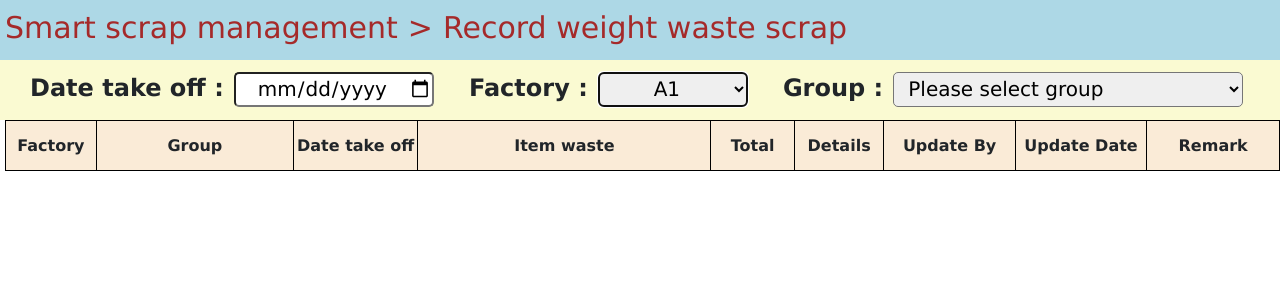
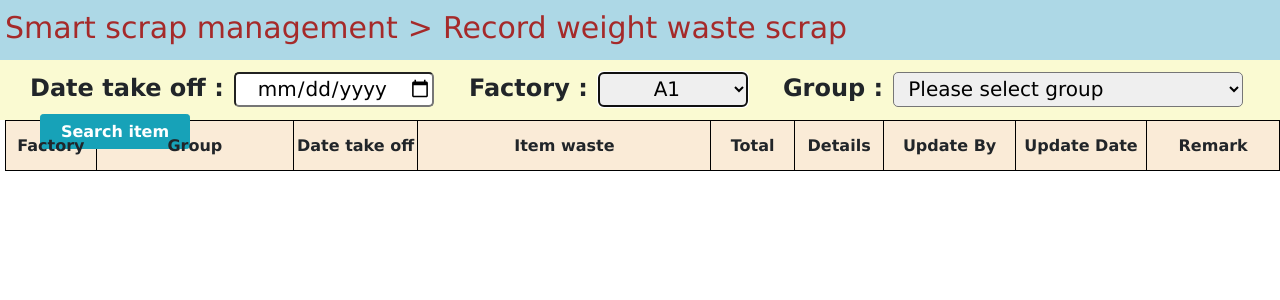
Before and after one commit to anuphapkarezo/project_smartfactory, a Django app: page /go_html_record_weight_waste_scrap in a window 1280 px wide. Shown: the top 300 px of the page. Run offline with Django 4.2, Linux system fonts and the light colour scheme; tables that the repository leaves empty hold one stand-in row (values such as "Sample post"); lists and menus that the app fills with data are empty; some libraries are stand-ins or nearby versions.

Commit message:
search waste daily transaction for edit

```diff
--- a/myapp1/urls.py
+++ b/myapp1/urls.py
@@ -54,4 +54,5 @@ urlpatterns = [
     path('proj7_page3_record_weight_waste_scrap',views.proj7_page3_record_weight_waste_scrap),
     path('proj7_page3_record_weight_waste_scrap_search_item',views.proj7_page3_record_weight_waste_scrap_search_item),
     path('proj7_page3_save_waste_daily_transaction',views.proj7_page3_save_waste_daily_transaction),
+    path('proj7_page3_search_waste_daily_transaction',views.proj7_page3_search_waste_daily_transaction),
 ]
--- a/myapp1/views.py
+++ b/myapp1/views.py
@@ -1,7 +1,7 @@
 from django.shortcuts import render
 from django.views.decorators.csrf import csrf_exempt
 from django.http import HttpResponse
-from .models import Waste_item_master_list , Waste_group_master_list , Waste_item_price_list , Waste_item_map_factory
+from .models import Waste_item_master_list , Waste_group_master_list , Waste_item_price_list , Waste_item_map_factory , Waste_daily_transaction
 from .models import Company_master_list , Company_contact_name_list
 
 import pandas as pd
@@ -433,7 +433,7 @@ def proj7_page3_record_weight_waste_scrap_search_item(request):
     # df_data_result = pd.DataFrame(list(Waste_item_master_list.objects.filter(waste_group_code=group_search_post).values()))
     group_search_post = request.POST['group_search']
     factory_search_post = request.POST['factory_search']
-
+    select_date_val_post  = request.POST['select_date_val']
     # db_item_map_factory = pd.DataFrame(list(Waste_item_map_factory.objects.filter(factory_name=factory_search_post).values()))
 
     # df_merge_data_map = pd.merge(db_item_master,db_item_master,how="inner",on=["waste_item_code"])
@@ -451,10 +451,18 @@ def proj7_page3_record_weight_waste_scrap_search_item(request):
     # print(db_item_map_factory)
     # print('/////////////////////////////////////////')
     df_merge_data_map = pd.merge(df_merge_data,db_item_map_factory,how="inner",on=["waste_item_code"])
-    # print(df_merge_data_map)
 
+    df_daily_transaction = Waste_daily_transaction.objects.filter(date_take_off=select_date_val_post , factory_name = factory_search_post , waste_group_code = group_search_post).exists()
+    if df_daily_transaction == True :
+        df_daily_transaction_val = pd.DataFrame(list(Waste_daily_transaction.objects.filter(date_take_off=select_date_val_post , factory_name = factory_search_post , waste_group_code = group_search_post).values()))
+        df_daily_transaction_val['weight'] = df_daily_transaction_val['weight'].astype(float)
+        df_daily_transaction_val = df_daily_transaction_val.groupby(['waste_item_code'  , 'factory_name' , 'waste_group_code'],as_index=False)['weight'].sum()
+        df_daily_transaction_val.fillna('Other',inplace=True)
 
-    # print(df_merge_data[['waste_item_code' , 'factory_name' , 'group_name']])
+        df_merge_data_map = pd.merge(df_merge_data_map,df_daily_transaction_val,how="left",on=['waste_item_code'  , 'factory_name' , 'waste_group_code'])
+        df_merge_data_map.fillna(0,inplace=True)
+    else:
+        df_merge_data_map['weight'] = 0
 
     json_records = df_merge_data_map.reset_index().to_json(orient='records')
     data_loads = json.loads(json_records)
@@ -502,6 +510,10 @@ def proj7_page3_save_waste_daily_transaction(request):
     factory_search = request.POST['factory_search']
     waste_item_code = request.POST['waste_item_code']
     group_search = request.POST['group_search']
+
+    df_daily_transaction_val = Waste_daily_transaction.objects.filter(date_take_off=date_take_off , factory_name = factory_search , waste_item_code = waste_item_code).exists()
+    if df_daily_transaction_val == True :
+        df_daily_transaction_val = Waste_daily_transaction.objects.filter(date_take_off=date_take_off , factory_name = factory_search , waste_item_code = waste_item_code).delete()
 
     if det_weight_1 > 0:
         detail_no_1 = "1"
@@ -655,3 +667,23 @@ def proj7_page3_save_waste_daily_transaction(request):
 
     ajax_proj7_page3_save_waste_daily_transaction = "save data daily record successful"
     return HttpResponse(ajax_proj7_page3_save_waste_daily_transaction)
+
+# db_item_master = Waste_item_master_list.objects.filter(waste_group_code=group_search_post).exists()
+@csrf_exempt
+def proj7_page3_search_waste_daily_transaction(request):
+    group_search_post = request.POST['group_search']
+    factory_search_post = request.POST['factory_search']
+    select_date_val_post  = request.POST['select_date_val']
+    print(group_search_post)
+    print(factory_search_post)
+    print(select_date_val_post)
+
+    df_daily_transaction_val = pd.DataFrame(list(Waste_daily_transaction.objects.filter(date_take_off=select_date_val_post , factory_name = factory_search_post , waste_group_code = group_search_post).values()))
+    df_daily_transaction_val['weight'] = df_daily_transaction_val['weight'].astype(float)
+    print(df_daily_transaction_val)
+
+    json_records = df_daily_transaction_val.reset_index().to_json(orient='records')
+    data_loads = json.loads(json_records)
+    ajax_proj7_page3_search_daily_transaction = dumps(data_loads)
+
+    return HttpResponse(ajax_proj7_page3_search_daily_transaction)
--- a/static/js/proj7_scrap_control/proj7_page3_record_weight_waste_scrap.js
+++ b/static/js/proj7_scrap_control/proj7_page3_record_weight_waste_scrap.js
@@ -74,8 +74,8 @@ $(document).ready(function() {
     //                     '<td class="set_margin_td"> <label for="" class="to_modal_group_code" id="lbl_group_code">' + input_group_search + '</label> / ' + value_db.group_name + '</td>' +
     //                     '<td class="set_margin_td to_modal_dto">' + select_date_val + '</td>' +
     //                     '<td class="set_margin_td "> <label for="" class="to_modal_item">' + value_db.waste_item_code + '</label> / <label for="" class="to_modal_desc">' + value_db.description_EN + '</label></td>' +
-    //                     '<td class="set_textbox_td"><input type="text" class="disabled_txt txt_total" id="txt_total_' + input_factory + '_' + value_db.waste_item_code + '" value=""></td>' +
-    //                     '<td class="set_textbox_td"><input type="text" class="disabled_txt txt_detail" id="txt_detail_' + input_factory + '_' + value_db.waste_item_code + '" value=""></td>' +
+    //                     '<td class="set_textbox_td"><input type="text" class="disabled_txt txt_total" id="txt_total_' + input_factory + '_' + value_db.waste_item_code + '" value="' + value_db.weight + '"></td>' +
+    //                     '<td class="set_textbox_td"><input type="text" class="disabled_txt txt_detail" id="txt_detail_' + input_factory + '_' + value_db.waste_item_code + '" value="' + value_db.weight + '"></td>' +
     //                     '<td class="set_margin_td">Anupab.K</td>' +
     //                     '<td class="set_margin_td">' + today_date + '</td>' +
     //                     '<td class="set_margin_td"><input type="button" class="btn btn-sm btn-warning btn_add" id="btn_add" value="Key Weight" data-toggle="modal" data-target="#modal_key_weight"></td>' +
@@ -87,7 +87,7 @@ $(document).ready(function() {
     //     })
     // })
 
-    $(document).on('change', '#opt_select_group', function(e) {
+    $(document).on('click', '#btn_search_item', function(e) {
         var today_date = new Date();
         var dd = String(today_date.getDate()).padStart(2, '0');
         var mm = String(today_date.getMonth() + 1).padStart(2, '0'); //January is 0!
@@ -120,7 +120,8 @@ $(document).ready(function() {
             type: 'post', // ประเภทของการส่งข้อมูล
             data: { // ข้อมูลที่จะถูกส่งไปกับ url
                 'group_search': input_group_search,
-                'factory_search': input_factory
+                'factory_search': input_factory,
+                'select_date_val': select_date_val
             },
             success: function(ajax_proj7_page3_record_weight_waste_scrap_search_item) {
                 let json_txt = JSON.parse(ajax_proj7_page3_record_weight_waste_scrap_search_item)
@@ -133,8 +134,8 @@ $(document).ready(function() {
                         '<td class="set_margin_td"> <label for="" class="to_modal_group_code" id="lbl_group_code">' + input_group_search + '</label> / ' + value_db.group_name + '</td>' +
                         '<td class="set_margin_td to_modal_dto">' + select_date_val + '</td>' +
                         '<td class="set_margin_td "> <label for="" class="to_modal_item">' + value_db.waste_item_code + '</label> / <label for="" class="to_modal_desc">' + value_db.description_EN + '</label></td>' +
-                        '<td class="set_textbox_td"><input type="text" class="disabled_txt txt_total" id="txt_total_' + input_factory + '_' + value_db.waste_item_code + '" value=""></td>' +
-                        '<td class="set_textbox_td"><input type="text" class="disabled_txt txt_detail" id="txt_detail_' + input_factory + '_' + value_db.waste_item_code + '" value=""></td>' +
+                        '<td class="set_textbox_td"><input type="text" class="disabled_txt txt_total" id="txt_total_' + input_factory + '_' + value_db.waste_item_code + '" value="' + value_db.weight + '"></td>' +
+                        '<td class="set_textbox_td"><input type="text" class="disabled_txt txt_detail" id="txt_detail_' + input_factory + '_' + value_db.waste_item_code + '" value="' + value_db.weight + '"></td>' +
                         '<td class="set_margin_td">Anupab.K</td>' +
                         '<td class="set_margin_td">' + today_date + '</td>' +
                         '<td class="set_margin_td"><input type="button" class="btn btn-sm btn-warning btn_add" id="btn_add" value="Key Weight" data-toggle="modal" data-target="#modal_key_weight"></td>' +
@@ -147,16 +148,12 @@ $(document).ready(function() {
     })
 
     $(document).on('click', '.btn_add', function(e) {
+        var tr = $(this).closest('tr');
+
         $("#modal_txt_total").focus();
-
-        // $('#modal_txt_factory').prop('disabled', true);
-        // $('#modal_txt_dto').prop('disabled', true);
-        // $('#modal_txt_waste_item').prop('disabled', true);
-        // $('#modal_txt_waste_desc').prop('disabled', true);
-
         $('.item_txt').prop('disabled', true);
 
-        var tr = $(this).closest('tr');
+
         let modal_factory = tr.find('.to_modal_factory').text();
         let modal_group_code = tr.find('.to_modal_group_code').text();
         let modal_dto = tr.find('.to_modal_dto').text();
@@ -166,6 +163,45 @@ $(document).ready(function() {
         let tr_total = '#txt_total_' + modal_factory + '_' + modal_item
         let tr_detail = '#txt_detail_' + modal_factory + '_' + modal_item
 
+        let tr_total_search = tr.find(tr_total).val();
+        let tr_detail_serach = tr.find(tr_detail).val();
+
+        if (tr_total_search > 0) {
+            $('.item_txt').prop('disabled', false);
+            $.ajax({
+                url: 'proj7_page3_search_waste_daily_transaction', // เรียกใช้ URL
+                type: 'post', // ประเภทของการส่งข้อมูล
+                data: { // ข้อมูลที่จะถูกส่งไปกับ url
+                    'group_search': modal_group_code,
+                    'factory_search': modal_factory,
+                    'select_date_val': modal_dto
+                },
+                success: function(ajax_proj7_page3_search_waste_daily_transaction) {
+                    let json_txt = JSON.parse(ajax_proj7_page3_search_waste_daily_transaction)
+                    let row_no = 0
+
+                    $.each(json_txt, function(key, value_db) {
+                        let sum_det = parseFloat($('#modal_lbl_sum').text())
+
+                        let detail_no_json = value_db.detail_no
+                        let weight_json = value_db.weight
+
+                        let id_detail = "#det_weight_" + detail_no_json
+                        let sum_w = ((sum_det + weight_json)).toFixed(2)
+
+                        $(id_detail).val(weight_json);
+                        $(id_detail).prop('disabled', true);
+
+                        if (tr_total_search != sum_det) {
+                            $('#modal_lbl_sum').text(sum_w);
+                        }
+
+                        if (sum_w = tr_total_search) {
+                            $("#modal_lbl_sum").css("color", "green");
+                        } else {
+                            $("#modal_lbl_sum").css("color", "red");
+                        }
+                    })
                     $("#modal_txt_factory").text(modal_factory);
                     $("#modal_txt_dto").text(modal_dto);
                     $("#modal_txt_waste_item").text(modal_item);
@@ -173,6 +209,19 @@ $(document).ready(function() {
                     $("#model_lbl_group_code").text(modal_group_code);
                     $("#modal_tr_total").text(tr_total);
                     $("#modal_tr_detail").text(tr_detail);
+
+                    $("#modal_txt_total").val(tr_total_search);
+                }
+            })
+        } else {
+            $("#modal_txt_factory").text(modal_factory);
+            $("#modal_txt_dto").text(modal_dto);
+            $("#modal_txt_waste_item").text(modal_item);
+            $("#modal_txt_waste_desc").text(modal_desc);
+            $("#model_lbl_group_code").text(modal_group_code);
+            $("#modal_tr_total").text(tr_total);
+            $("#modal_tr_detail").text(tr_detail);
+        }
     });
 
     $(document).on('change', '.item_txt', function(e) {
@@ -231,15 +280,33 @@ $(document).ready(function() {
     $(document).on('click', '.btn_edit', function(e) {
         var tr = $(this).closest('tr');
 
+        let total_w = parseFloat($("#modal_txt_total").val());
         let sum_w = parseFloat($("#modal_lbl_sum").text());
         let detail_w = parseFloat(tr.find('.item_txt').val())
+        if (isNaN(detail_w)) {
+            tr.find('.item_txt').focus()
+            return;
+        }
+
         sum_w = (sum_w - detail_w).toFixed(2)
 
         tr.find('.item_txt').prop('disabled', false)
         tr.find('.item_txt').focus()
         tr.find('.item_txt').val('');
         $("#modal_lbl_sum").text(sum_w)
+        console.log(sum_w);
+
+
+
+        if (total_w > sum_w) {
+            $("#modal_lbl_sum").css("color", "red");
+
+        } else {
+            $("#modal_lbl_sum").css("color", "green");
+        }
+
         $("#modal_lbl_sum_before").text(detail_w);
+
     })
 
 
@@ -282,6 +349,13 @@ $(document).ready(function() {
             $('#det_weight_1').focus()
             return;
         }
+
+        if (isNaN(total_w)) {
+            alert("Warning !!! => Please key data")
+            $('#modal_txt_total').focus()
+            return;
+        }
+
         date_take_off = $('#modal_txt_dto').text()
         factory_name = $('#modal_txt_factory').text()
         waste_item_code = $('#modal_txt_waste_item').text()
@@ -552,9 +626,9 @@ $(document).ready(function() {
                 $('#modal_txt_dto').val('')
                 $('#modal_txt_waste_item').val('')
                 $('#modal_txt_total').val('')
-                $('#modal_lbl_sum').text('')
+                $('#modal_lbl_sum').text('0.00')
                 $("#modal_lbl_sum").css("color", "red");
-                $('#modal_lbl_sum_before').text('')
+                $('#modal_lbl_sum_before').text('0.00')
                 $('#model_lbl_group_code').text('')
 
                 $('#modal_txt_total').prop('disabled', false);
--- a/templates/proj7_scrap_control/proj7_page3_record_weight_waste_scrap.html
+++ b/templates/proj7_scrap_control/proj7_page3_record_weight_waste_scrap.html
@@ -41,7 +41,7 @@
                 <!-- <option value="1" name="" >Group 1-2 Industrial gabage</option> -->
             </select>
 
-            <!-- <input type="button" class="btn btn-sm btn-info" id="btn_search_item" value="Search item"> -->
+            <input type="button" class="btn btn-sm btn-info" id="btn_search_item" value="Search item">
             <!-- <input type="button" class="btn btn-sm btn-info" id="btn_test_modal" value="Test Modal" data-toggle="modal" data-target="#modal_key_weight"> -->
         </div>
         <div class="table_record_weight_waste_scrap">
```
Lines whose indentation alone changed are shown as unchanged.
